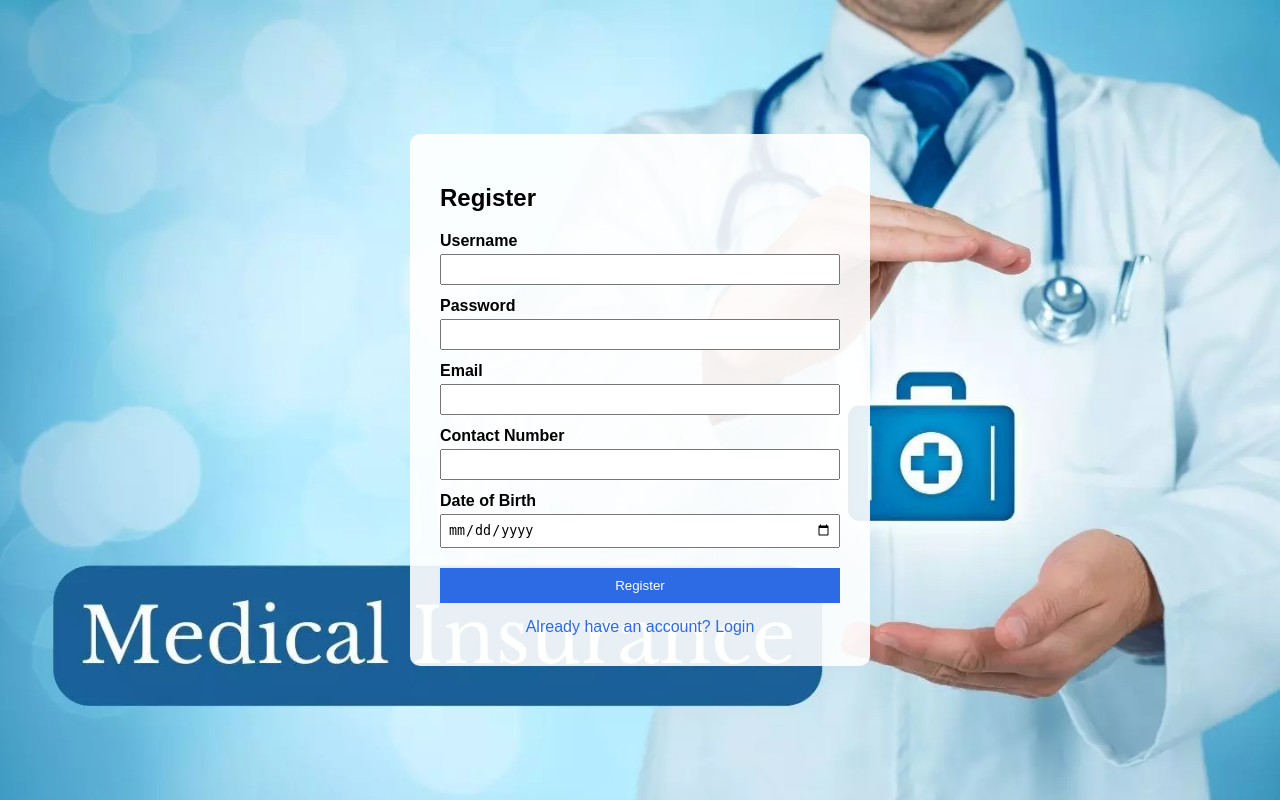
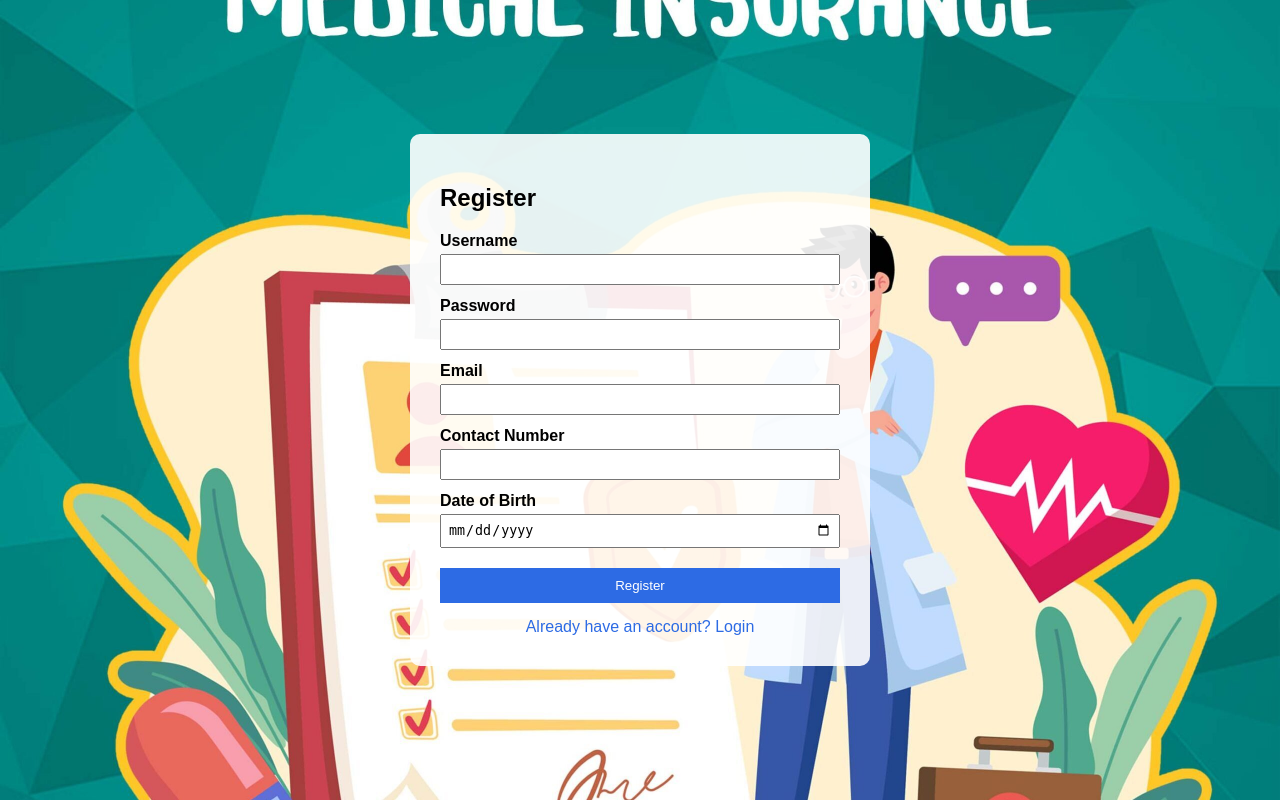
Before and after one commit to rishbabhp456/medical_charges_prediction, a Flask app: page /register_page in a window 1280 px wide. Run offline with Flask 3, Linux system fonts and the light colour scheme.

Commit message:
Updated Static Image

```diff
--- a/templates/forget_password.html
+++ b/templates/forget_password.html
@@ -4,7 +4,7 @@
     <meta charset="UTF-8">
     <title>Forgot Password</title>
     <style>
-        body { font-family: Arial, sans-serif; min-height: 100vh; margin: 0; background: url('/static/images/medical_insuracne_image.webp') no-repeat center center fixed; background-size: cover; display: flex; justify-content: center; align-items: center; }
+        body { font-family: Arial, sans-serif; min-height: 100vh; margin: 0; background: url('/static/images/MEDICAL-INSURANCE.jpg') no-repeat center center fixed; background-size: cover; display: flex; justify-content: center; align-items: center; }
         .container { background: rgba(255,255,255,0.90); padding: 30px; border-radius: 10px; width: 380px; }
         label { display: block; margin-top: 12px; font-weight: bold; }
         input { width: 100%; padding: 6px; margin-top: 4px; box-sizing: border-box; }
--- a/templates/index.html
+++ b/templates/index.html
@@ -4,7 +4,7 @@
     <meta charset="UTF-8">
     <title>Medical Insurance Predictor</title>
     <style>
-        body { font-family: Arial, sans-serif; min-height: 100vh; margin: 0; background: url('/static/images/medical_insuracne_image.webp') no-repeat center center fixed; background-size: cover; display: flex; justify-content: center; align-items: center; }
+        body { font-family: Arial, sans-serif; min-height: 100vh; margin: 0; background: url('/static/images/MEDICAL-INSURANCE.jpg') no-repeat center center fixed; background-size: cover; display: flex; justify-content: center; align-items: center; }
         .container { background: rgba(255,255,255,0.88); padding: 30px; border-radius: 10px; width: 420px; }
         label { display: block; margin-top: 12px; font-weight: bold; }
         input, select { width: 100%; padding: 6px; margin-top: 4px; box-sizing: border-box; }
--- a/templates/login.html
+++ b/templates/login.html
@@ -4,7 +4,7 @@
     <meta charset="UTF-8">
     <title>Login</title>
     <style>
-        body { font-family: Arial, sans-serif; min-height: 100vh; margin: 0; background: url('/static/images/medical_insuracne_image.webp') no-repeat center center fixed; background-size: cover; display: flex; justify-content: center; align-items: center; }
+        body { font-family: Arial, sans-serif; min-height: 100vh; margin: 0; background: url('/static/images/MEDICAL-INSURANCE.jpg') no-repeat center center fixed; background-size: cover; display: flex; justify-content: center; align-items: center; }
         .container { background: rgba(255,255,255,0.90); padding: 30px; border-radius: 10px; width: 380px; }
         label { display: block; margin-top: 12px; font-weight: bold; }
         input { width: 100%; padding: 6px; margin-top: 4px; box-sizing: border-box; }
--- a/templates/prediction.html
+++ b/templates/prediction.html
@@ -4,7 +4,7 @@
     <meta charset="UTF-8">
     <title>Medical Insurance Predictor</title>
     <style>
-        body { font-family: Arial, sans-serif; min-height: 100vh; margin: 0; background: url('/static/images/medical_insuracne_image.webp') no-repeat center center fixed; background-size: cover; display: flex; justify-content: center; align-items: center; }
+        body { font-family: Arial, sans-serif; min-height: 100vh; margin: 0; background: url('/static/images/MEDICAL-INSURANCE.jpg') no-repeat center center fixed; background-size: cover; display: flex; justify-content: center; align-items: center; }
         .container { background: rgba(255,255,255,0.88); padding: 30px; border-radius: 10px; width: 420px; }
         label { display: block; margin-top: 12px; font-weight: bold; }
         input, select { width: 100%; padding: 6px; margin-top: 4px; box-sizing: border-box; }
--- a/templates/register.html
+++ b/templates/register.html
@@ -4,7 +4,7 @@
     <meta charset="UTF-8">
     <title>Register</title>
     <style>
-        body { font-family: Arial, sans-serif; min-height: 100vh; margin: 0; background: url('/static/images/medical_insuracne_image.webp') no-repeat center center fixed; background-size: cover; display: flex; justify-content: center; align-items: center; }
+        body { font-family: Arial, sans-serif; min-height: 100vh; margin: 0; background: url('/static/images/MEDICAL-INSURANCE.jpg') no-repeat center center fixed; background-size: cover; display: flex; justify-content: center; align-items: center; }
         .container { background: rgba(255,255,255,0.90); padding: 30px; border-radius: 10px; width: 400px; }
         label { display: block; margin-top: 12px; font-weight: bold; }
         input { width: 100%; padding: 6px; margin-top: 4px; box-sizing: border-box; }
```
Also changed, not shown: static/images/MEDICAL-INSURANCE.jpg (added).
